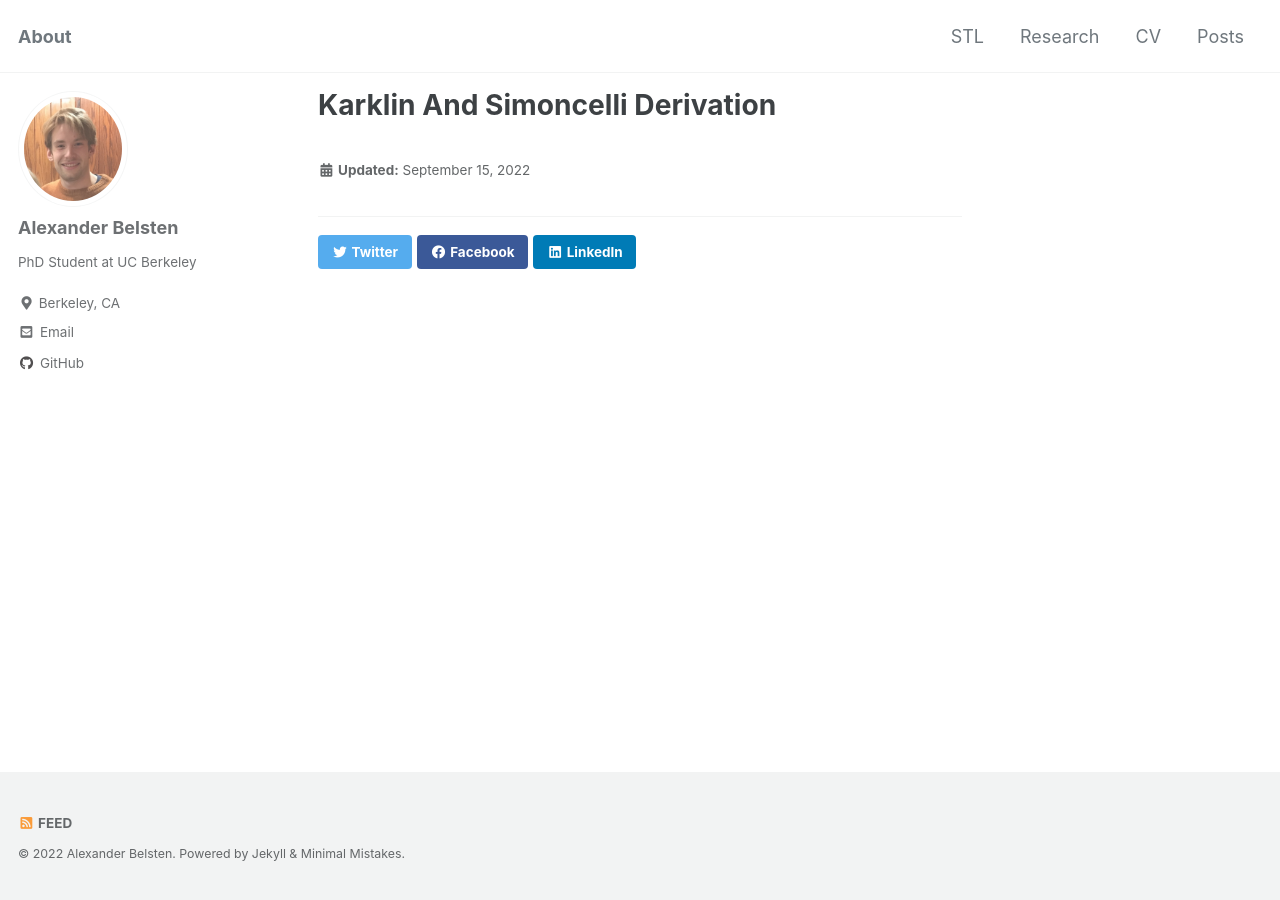
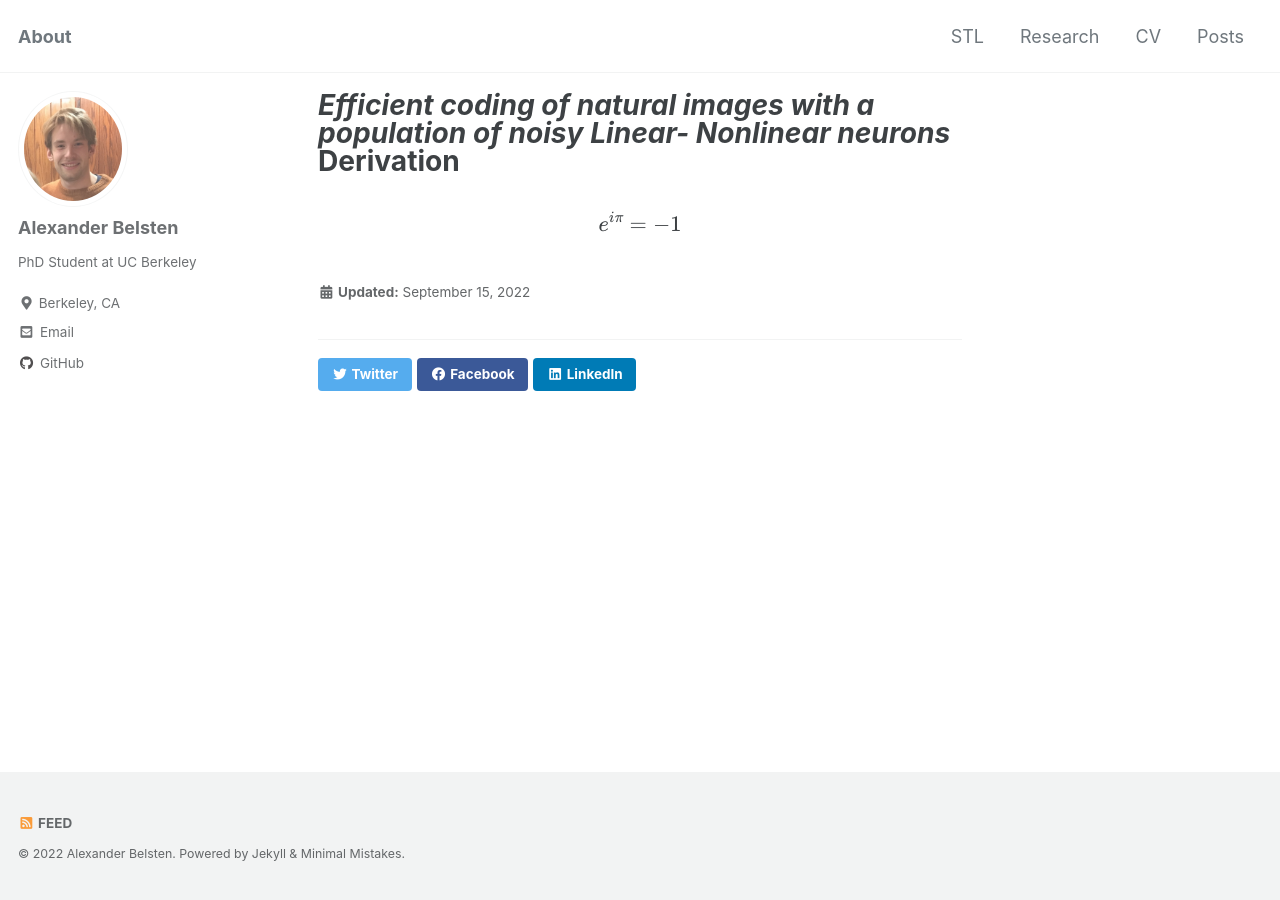
Before and after one commit to belsten/belsten.github.io, a Jekyll site: the page built from _posts/2022-09-15-karklin-and-simoncelli-derivation.md, in a window 1280 px wide. Built offline with Jekyll 4.4.1, drawn with Linux system fonts in a browser that asks for light colours; cached includes are drawn as plain includes; a script bundle is joined from its source files by our own code; library files that are not in the unit come from our copies; formulas are drawn with MathJax 3.

Commit message:
latex hopefully

```diff
--- a/_posts/2022-09-15-karklin-and-simoncelli-derivation.md
+++ b/_posts/2022-09-15-karklin-and-simoncelli-derivation.md
@@ -0,0 +1,12 @@
+---
+title: "*Efficient coding of natural images with a population of noisy Linear- Nonlinear neurons* Derivation"
+date: 2022-09-15
+categories:
+  - blog
+tags:
+  - minimal-mistakes
+  - Jekyll
+  - update
+---
+
+$$ e^{i \pi} = -1$$
```
Also changed, not shown: _includes/scripts.html (+18 -0 lines).
